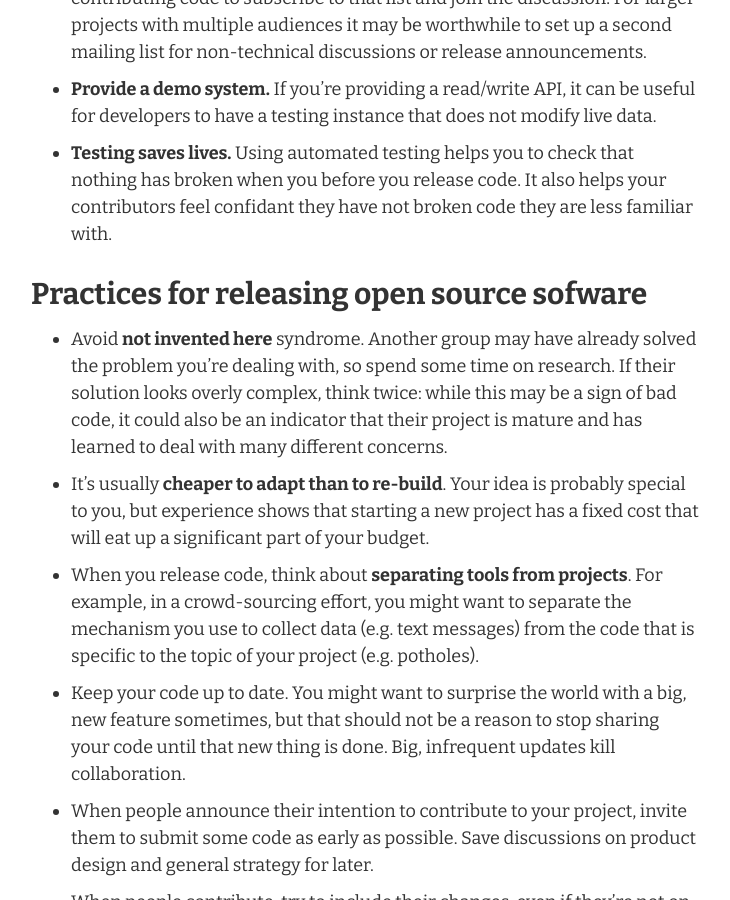
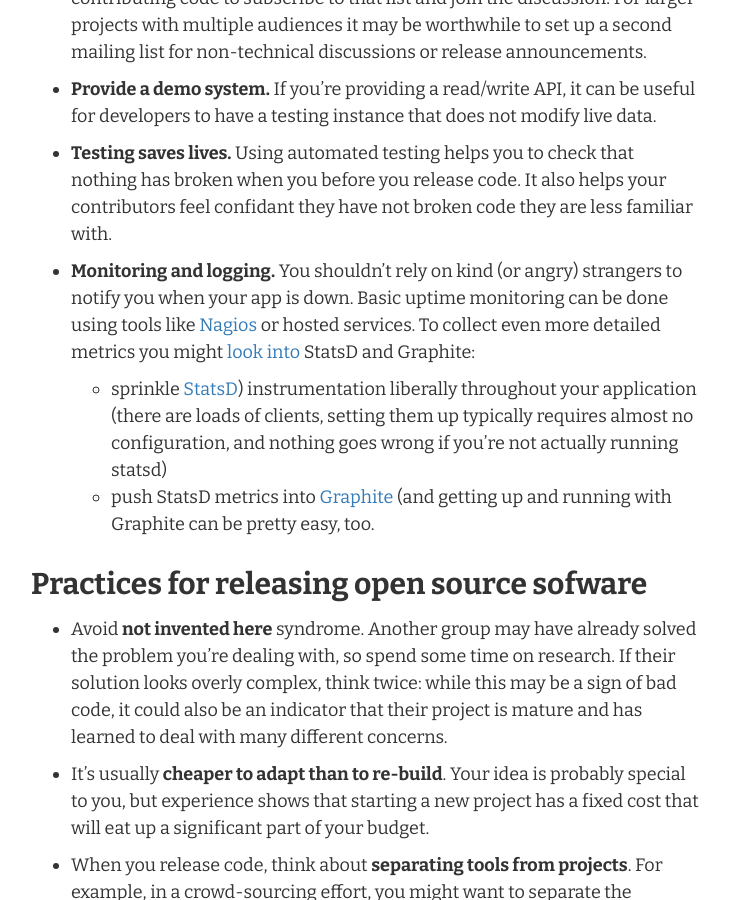
Before and after one commit to pudo-attic/civic-software-checklist, a Jekyll site: the page built from index.md, in a window 1280 px wide and 900 px high, scrolled down 1762 px. Shown: the whole window, without its empty margins (274-1004 px from the left). Built offline with Jekyll 4.4.1, drawn with Linux system fonts in a browser that asks for light colours; nearby versions of some CDN libraries.

Commit message:
Add note about monitoring and logging
Thanks to @nickstenning (#5)

```diff
--- a/index.md
+++ b/index.md
@@ -93,6 +93,22 @@ away!
   your contributors feel confidant they have not broken code they are
   less familiar with.
 
+* **Monitoring and logging.** You shouldn't rely on kind (or angry)
+  strangers to notify you when your app is down. Basic uptime monitoring
+  can be done using tools like [Nagios](http://www.nagios.org/) or hosted
+  services. To collect even more detailed metrics you might
+  [look into](http://matt.aimonetti.net/posts/2013/06/26/practical-guide-to-graphite-monitoring/)
+  StatsD and Graphite:
+  - sprinkle [StatsD](https://github.com/etsy/statsd/wiki)) instrumentation
+    liberally throughout your application (there are loads of clients,
+    setting them up typically requires almost no configuration, and nothing
+    goes wrong if you're not actually running statsd)
+  - push StatsD metrics into
+    [Graphite](http://graphite.readthedocs.org/en/latest/overview.html) (and
+    getting up and running with Graphite can be pretty easy, too.
+
+
+
 ## Practices for releasing open source sofware
 
 * Avoid **not invented here** syndrome. Another group may have already
```
